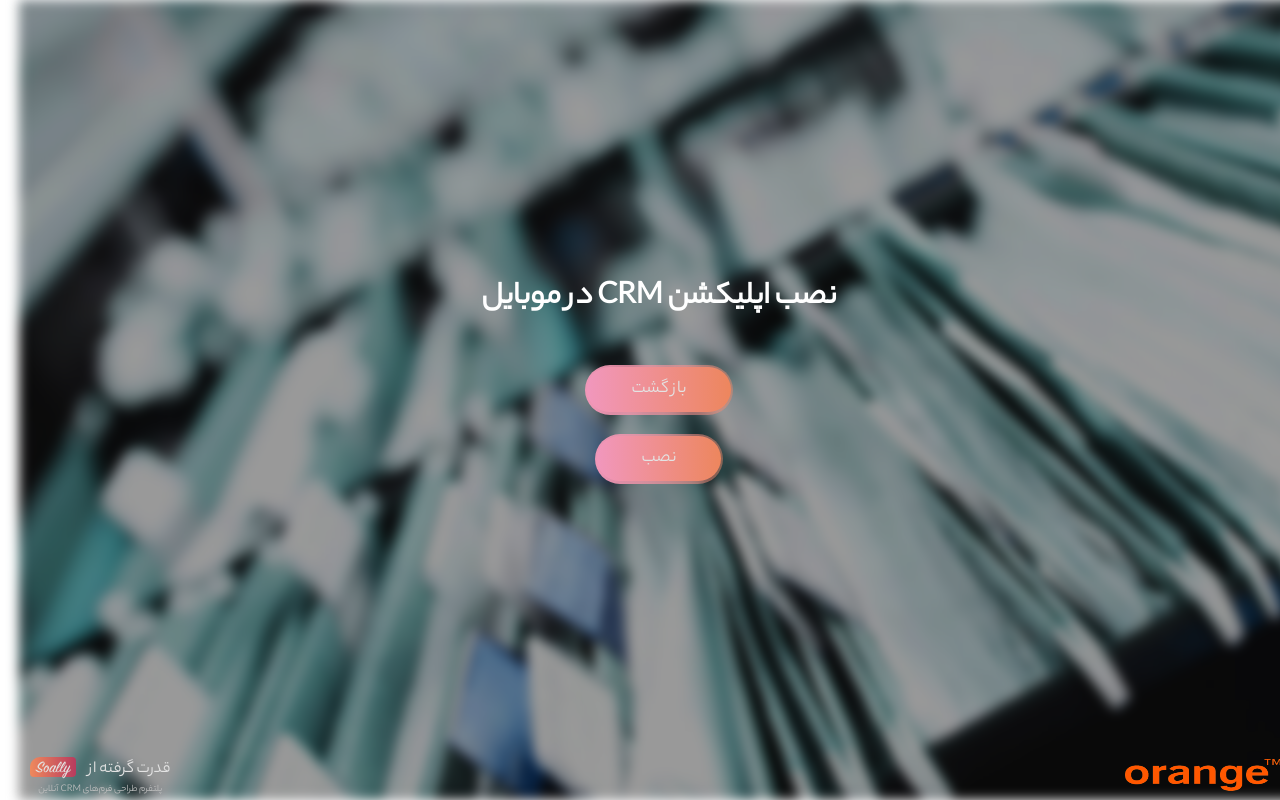
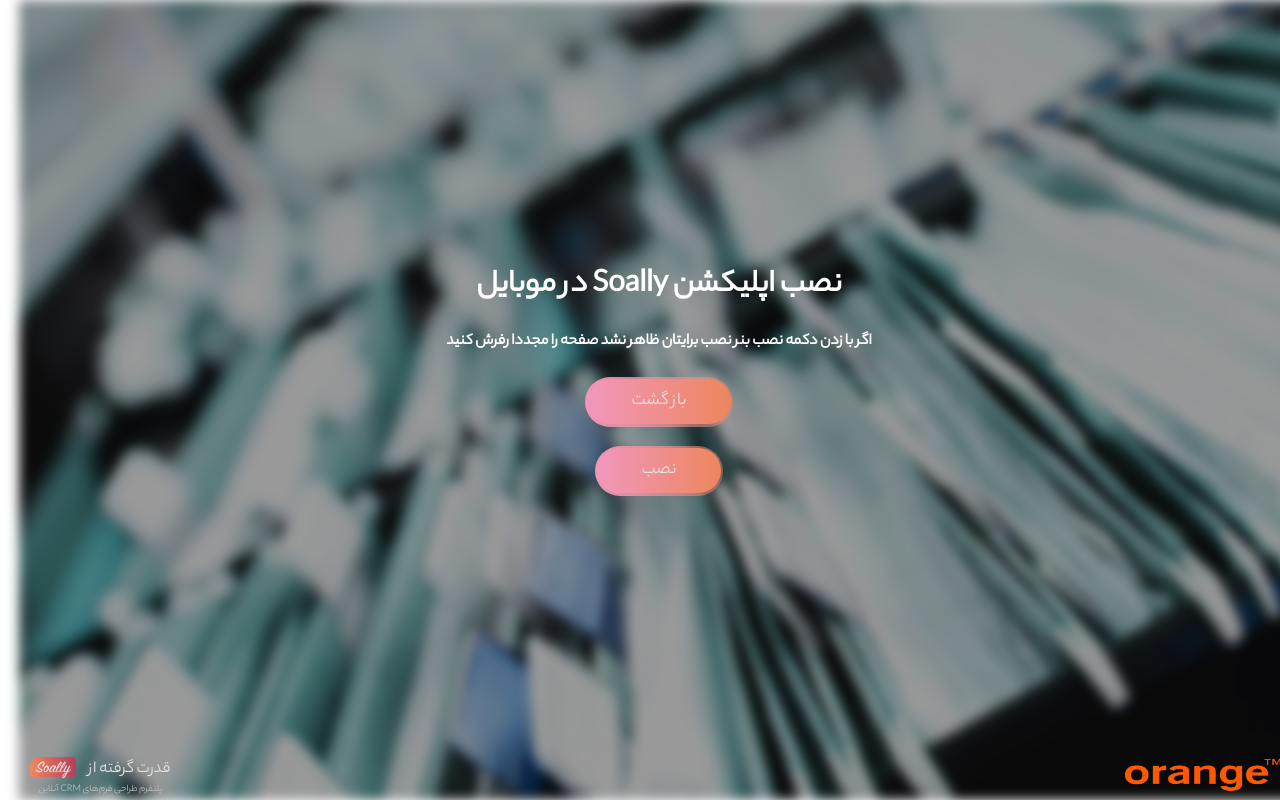
Before and after one commit to amirhossein-mohammadpoor/Soally, a React (Create React App) app: page /install_banner in a window 1280 px wide. Built offline with nearby package versions, Linux system fonts and the light colour scheme.

Commit message:
refactor routes

```diff
--- a/public/index.html
+++ b/public/index.html
@@ -9,7 +9,22 @@
       name="description"
       content="Web site created using create-react-app"
     />
-    <link rel="apple-touch-icon" href="%PUBLIC_URL%/logo192.png" />
+    <meta name="apple-mobile-web-app-capable" content="yes">
+    <meta name="apple-mobile-web-app-status-bar-style" content="black">
+    <meta name="apple-mobile-web-app-title" content="PWAGram">
+    <link rel="apple-touch-icon" href="/src/images/icons/apple-icon-57x57.png" sizes="57x57">
+    <link rel="apple-touch-icon" href="/src/images/icons/apple-icon-60x60.png" sizes="60x60">
+    <link rel="apple-touch-icon" href="/src/images/icons/apple-icon-72x72.png" sizes="72x72">
+    <link rel="apple-touch-icon" href="/src/images/icons/apple-icon-76x76.png" sizes="76x76">
+    <link rel="apple-touch-icon" href="/src/images/icons/apple-icon-114x114.png" sizes="114x114">
+    <link rel="apple-touch-icon" href="/src/images/icons/apple-icon-120x120.png" sizes="120x120">
+    <link rel="apple-touch-icon" href="/src/images/icons/apple-icon-144x144.png" sizes="144x144">
+    <link rel="apple-touch-icon" href="/src/images/icons/apple-icon-152x152.png" sizes="152x152">
+    <link rel="apple-touch-icon" href="/src/images/icons/apple-icon-180x180.png" sizes="180x180">
+    <meta name="msapplication-TileImage" content="/src/images/icons/app-icon-144x144.png">
+    <meta name="msapplication-TileColor" content="#fff">
+    <meta name="theme-color" content="#3f51b5">
+      <link rel="apple-touch-icon" href="%PUBLIC_URL%/logo192.png" />
     <!--
       manifest.json provides metadata used when your web app is installed on a
       user's mobile device or desktop. See https://developers.google.com/web/fundamentals/web-app-manifest/
@@ -24,7 +39,7 @@
       work correctly both with client-side routing and a non-root public URL.
       Learn how to configure a non-root public URL by running `npm run build`.
     -->
-    <title>React App</title>
+    <title>Soally</title>
   </head>
   <body>
     <noscript>You need to enable JavaScript to run this app.</noscript>
--- a/src/App.js
+++ b/src/App.js
@@ -1,4 +1,4 @@
-import React from 'react'
+import React, { Suspense } from 'react'
 import "./App.scss"
 import { BrowserRouter as Router, Route, Switch } from 'react-router-dom'
 import routes from "./routes/routes"
@@ -11,9 +11,29 @@
         <Switch>
           {
             routes.map(route => {
-              return (
-                <Route exact={route.exact} path={route.path} component={route.component} key={route} />
-              )
+              if (route.lazy) {
+                return (
+                  <Route
+                    exact={route.exact}
+                    path={route.path}
+                    key={route}
+                    render={() => (
+                      <Suspense fallback={<h1>Loading...</h1>}>
+                        <route.component />
+                      </Suspense>
+                    )}
+                  />
+                )
+              } else {
+                return (
+                  <Route
+                    exact={route.exact}
+                    path={route.path}
+                    component={route.component}
+                    key={route}
+                  />
+                )
+              }
             })
           }
         </Switch>
--- a/src/routes/routes.js
+++ b/src/routes/routes.js
@@ -1,6 +1,7 @@
+import React from "react"
 import CRM from "../views/CRM"
-import InstallBanner from "../views/InstallBanner/InstallBanner"
 import NotFound from "../views/NotFound"
+const InstallBanner = React.lazy(() => import("../views/InstallBanner/InstallBanner"))
 
 const routes = [
   {
@@ -9,12 +10,14 @@
     component: CRM,
   },
   {
+    exact: true,
     path: "/install_banner",
     component: InstallBanner,
+    lazy: true
   },
   {
     exact: false,
-    path: "",
+    path: "*",
     component: NotFound
   }
 ]
--- a/src/views/InstallBanner/InstallBanner.js
+++ b/src/views/InstallBanner/InstallBanner.js
@@ -9,7 +9,7 @@
   const [deferredPrompt, setDeferredPrompt] = useState(null)
   const history = useHistory()
 
-  window.addEventListener('beforeinstallprompt', function (event) {
+  window.addEventListener('beforeinstallprompt', event => {
     console.log('beforeinstallprompt fired');
     event.preventDefault();
     setDeferredPrompt(event)
@@ -20,7 +20,7 @@
     if (deferredPrompt) {
       deferredPrompt.prompt();
 
-      deferredPrompt.userChoice.then(function (choiceResult) {
+      deferredPrompt.userChoice.then(choiceResult => {
         console.log(choiceResult.outcome);
 
         if (choiceResult.outcome === 'dismissed') {
@@ -41,7 +41,8 @@
       <Bg />
       <div></div>
       <div className="center-section">
-        <h2>نصب اپلیکشن CRM در موبایل</h2>
+        <h2>نصب اپلیکشن Soally در موبایل</h2>
+        <p>اگر با زدن دکمه نصب بنر نصب برایتان ظاهر نشد صفحه را مجددا رفرش کنید</p>
         <StartButton
           function={handleGoBack}
           buttonText={"باز گشت"}
--- a/src/views/InstallBanner/InstallBanner.scss
+++ b/src/views/InstallBanner/InstallBanner.scss
@@ -13,7 +13,14 @@
   h2 {
     color: white;
     text-align: center;
-    margin-bottom: 50px;
+    margin-bottom: 25px;
+    font-weight: bold;
+  }
+
+  p {
+    color: white;
+    text-align: center;
+    margin-bottom: 25px;
     font-weight: bold;
   }
 }
```
Also changed, not shown: package.json (+2 -5 lines), src/serviceWorker.js (+0 -11 lines), 1 other file (tests, documents, lock files or other folders).
